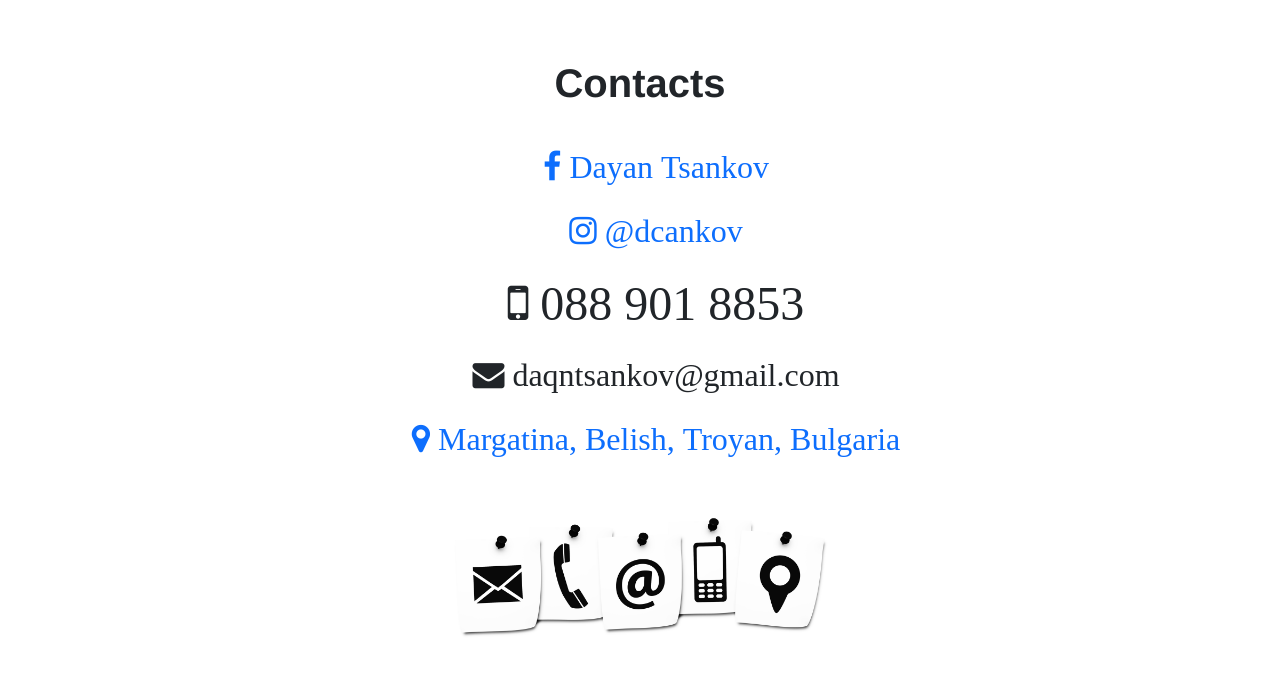
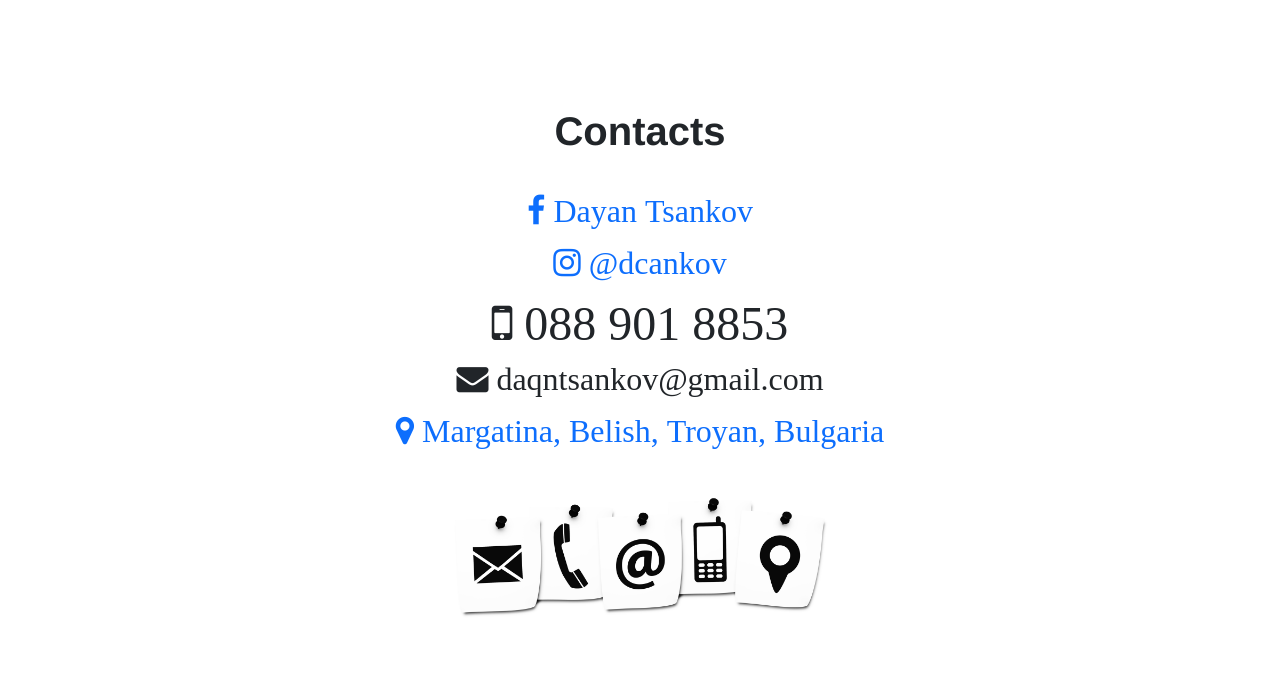
Before and after one commit to dayantsankov94/Margatina, a plain HTML site: page index.html in a window 1280 px wide. Shown: the part 7920-8615 px from the top of the page. Drawn offline with nearby package versions, Linux system fonts and the light colour scheme.

Commit message:
first commit

```diff
--- a/assets/css/style.css
+++ b/assets/css/style.css
@@ -258,13 +258,22 @@ nav {
     padding: 20px;
     text-align: center;
 }
-.contacts ul {
+/* .contacts ul {
     text-align: center;
 }
 .contacts li {
     list-style: none;
+    text-align: center;
+} */
+.contact-info a{
+    margin: 20px;
+    display:block;
+    text-decoration: none;
 }
-
+.contact-info span{
+    margin: 20px;
+    display:block;
+}
 
 
 .logo {
--- a/index.html
+++ b/index.html
@@ -529,7 +529,9 @@
     <!--About-->
     <section class="about">
         <div class="container">
+            <div class="row">
 
+            </div>
         </div>
     </section>
 
@@ -537,22 +539,21 @@
     <section class="contacts my-5">
         <div class="container">
             <h1>Contacts</h1>
-            <ul>
-                <a href=""></a>
-                <li><a href="https://www.facebook.com/daqn.tsankov" target="_blank"><span
-                            class="fa fa-2x fa-facebook m-3"> Dayan Tsankov</span></a></li>
-                <li><a href="https://www.facebook.com/daqn.tsankov" target="_blank"><span
-                            class="fa fa-2x fa-instagram m-3"> @dcankov</span></a></li>
-                <li><span class="fa fa-3x fa-mobile  m-3"> 088 901 8853</span>
-                </li>
-                <li><span class="fa fa-2x fa-envelope m-3"> daqntsankov@gmail.com</span>
-                </li>
-                <li><a target="_blank"
-                        href="https://www.google.com/maps/place/42%C2%B056'07.0%22N+24%C2%B046'51.2%22E/@42.9352778,24.7787002,17z/data=!3m1!4b1!4m9!1m2!2m1!1smargatina!3m5!1s0x0:0xe04c5f5a36523348!7e2!8m2!3d42.9352701!4d24.78089?hl=en-US"><span
-                            class="fa fa-2x fa-map-marker m-3"> Margatina, Belish, Troyan, Bulgaria</span></a>
-                </li>
-            </ul>
-            <img src="/assets/images/Dentalign_contact_.png" alt="contacts">
+            <div class="contact-info">
+                <a href="https://www.facebook.com/daqn.tsankov" target="_blank"><span class="fa fa-2x fa-facebook m-3">
+                        Dayan Tsankov</span></a>
+                <a href="https://www.facebook.com/daqn.tsankov" target="_blank"><span class="fa fa-2x fa-instagram m-3">
+                        @dcankov</span></a>
+                <span class="fa fa-3x fa-mobile  m-3"> 088 901 8853</span>
+
+                <span class="fa fa-2x fa-envelope m-3"> daqntsankov@gmail.com</span>
+
+                <a target="_blank"
+                    href="https://www.google.com/maps/place/42%C2%B056'07.0%22N+24%C2%B046'51.2%22E/@42.9352778,24.7787002,17z/data=!3m1!4b1!4m9!1m2!2m1!1smargatina!3m5!1s0x0:0xe04c5f5a36523348!7e2!8m2!3d42.9352701!4d24.78089?hl=en-US"><span
+                        class="fa fa-2x fa-map-marker m-3"> Margatina, Belish, Troyan, Bulgaria</span></a>
+            </div>
+
+            <img src="assets/images/Dentalign_contact_.png" alt="contacts">
         </div>
     </section>
 
```
